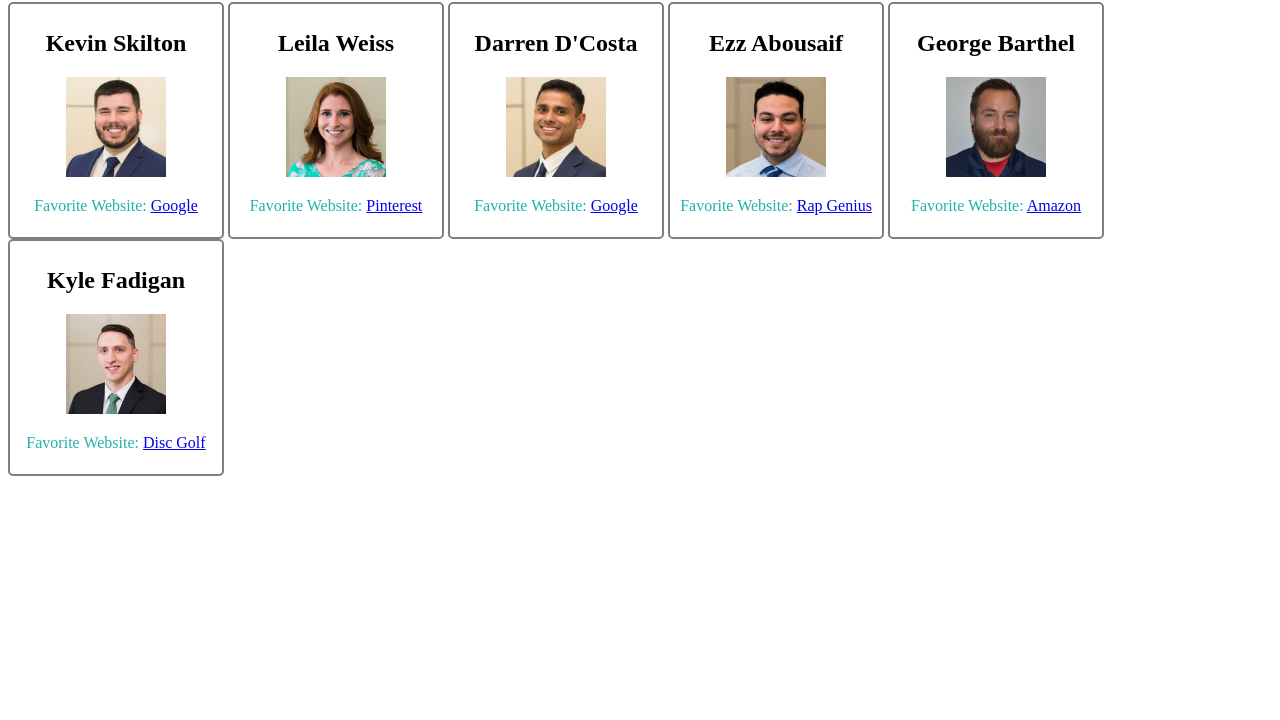
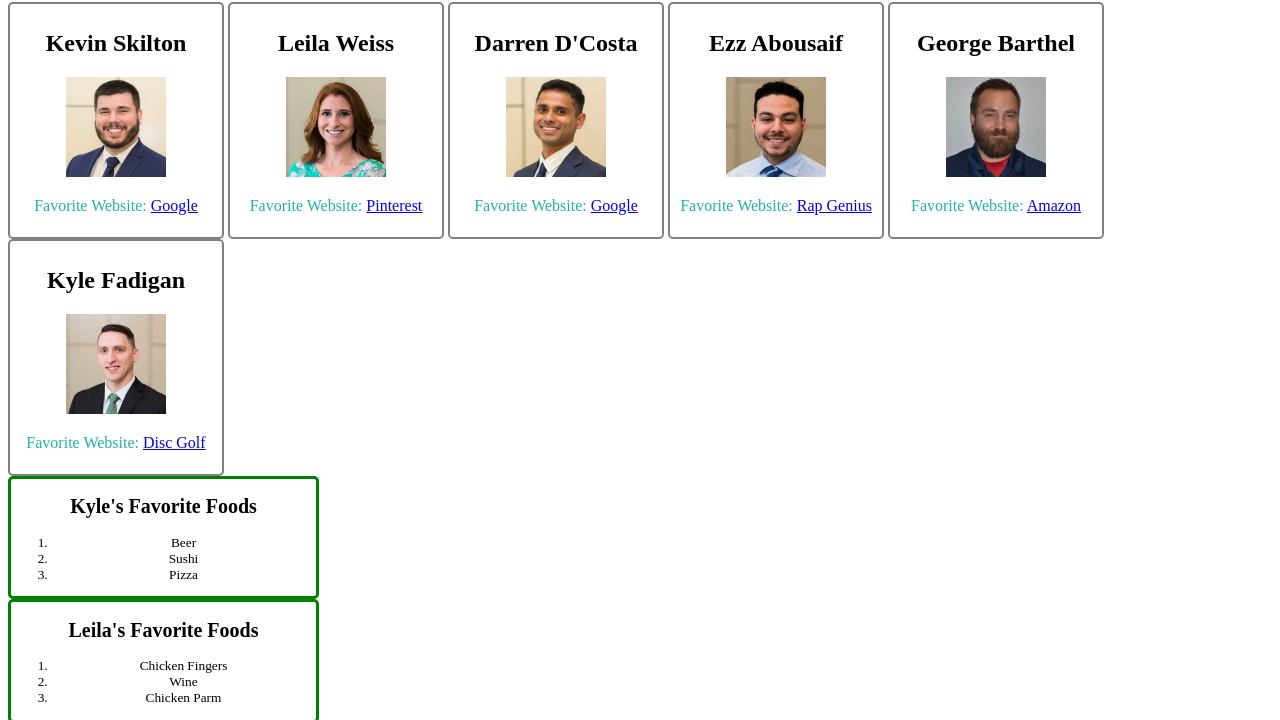
Before and after one commit to eabousaif/ezzand_kyle_first_git_project, a plain HTML site: page index.html in a window 1280 px wide. Shown: the part 78-798 px from the top of the page. Drawn offline with Linux system fonts and the light colour scheme.

Commit message:
Favorite Foods

```diff
--- a/index.html
+++ b/index.html
@@ -41,5 +41,33 @@
                     <img src="img/KyleFadigan.jpg" alt="Kyle Fadigan"width= "100" height="100">
                     <p class = "favorite-website">Favorite Website: <a href="https://discgolfscene.com/">Disc Golf</a></p>
                 </div>
+
+            <div>
+                <sup>
+                    <h2>Kyle's Favorite Foods</h2>
+                    <ol>
+                        <li>Beer</li>
+                        <li>Sushi</li>
+                        <li>Pizza</li>
+                    </ol>
+                </sup>
+            </div>
+
+            <div>
+                <sup>
+                    <h2> Leila's Favorite Foods</h2>
+                    <ol>
+                        <li>Chicken Fingers</li>
+                        <li>Wine</li>
+                        <li>Chicken Parm</li>
+                    </ol>
+                </sup>
+            </div>
+
+            <div>
+                <sup>
+                    <img src = HopHands.jpg width= "305" height="200">
+                </sup>
+            </div>
     </body>
 </html>
--- a/style.css
+++ b/style.css
@@ -15,3 +15,11 @@ div.developer {
   padding: 6px;
   text-align: center;
 }
+
+sup {
+  width: 305px;
+  display: inline-block;
+  border: 3px solid green;
+  border-radius: 5px;
+  text-align: center;
+}
```
Also changed, not shown: HopHands.jpg (added), 1 other file.
